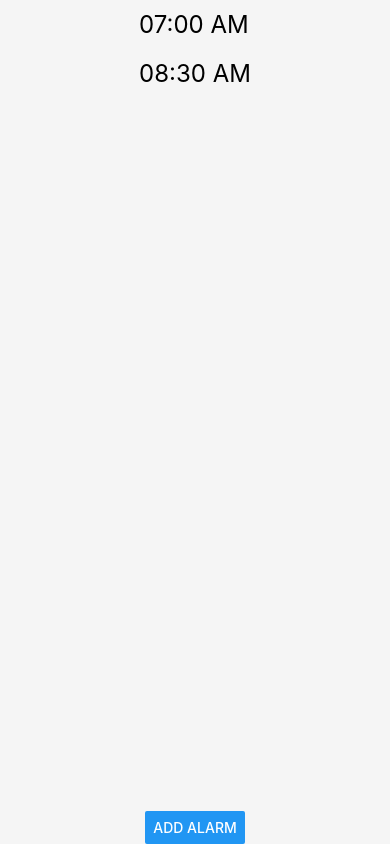
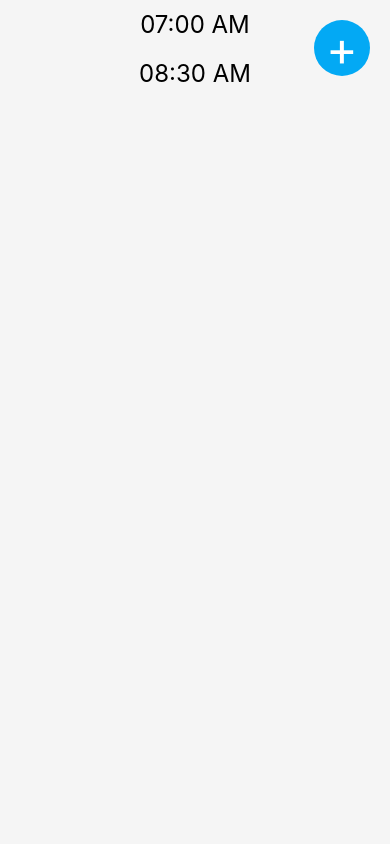
Before and after one commit to Jintangyan/NaughtyClock, a React Native app: screen / in a window 390 px wide. Built offline with nearby package versions, Linux system fonts and the light colour scheme.

Commit message:
homePage

```diff
--- a/App.js
+++ b/App.js
@@ -1,8 +1,6 @@
 import { StatusBar } from 'expo-status-bar';
-// App.js
-
 import React, { useState } from 'react';
-import { View, Text, Button, FlatList, StyleSheet } from 'react-native';
+import { View, Text, FlatList, StyleSheet, TouchableOpacity } from 'react-native';
 
 const App = () => {
   const [alarms, setAlarms] = useState([
@@ -24,7 +22,9 @@ const App = () => {
         renderItem={({ item }) => <Text style={styles.alarmTime}>{item.time}</Text>}
         keyExtractor={(item) => item.id}
       />
-      <Button title="Add Alarm" onPress={addAlarm} />
+      <TouchableOpacity style={styles.fab} onPress={addAlarm}>
+        <Text style={styles.fabText}>+</Text>
+      </TouchableOpacity>
     </View>
   );
 };
@@ -32,13 +32,28 @@ const App = () => {
 const styles = StyleSheet.create({
   container: {
     flex: 1,
-    alignItems: 'center',
-    justifyContent: 'center',
     backgroundColor: '#f5f5f5',
   },
   alarmTime: {
     fontSize: 24,
     marginVertical: 10,
+    alignSelf: 'center',
+  },
+  fab: {
+    position: 'absolute',
+    width: 56,
+    height: 56,
+    alignItems: 'center',
+    justifyContent: 'center',
+    right: 20,
+    top: 20,
+    backgroundColor: '#03A9F4',
+    borderRadius: 28,
+    elevation: 8,
+  },
+  fabText: {
+    fontSize: 48,
+    color: 'white',
   },
 });
 
```
